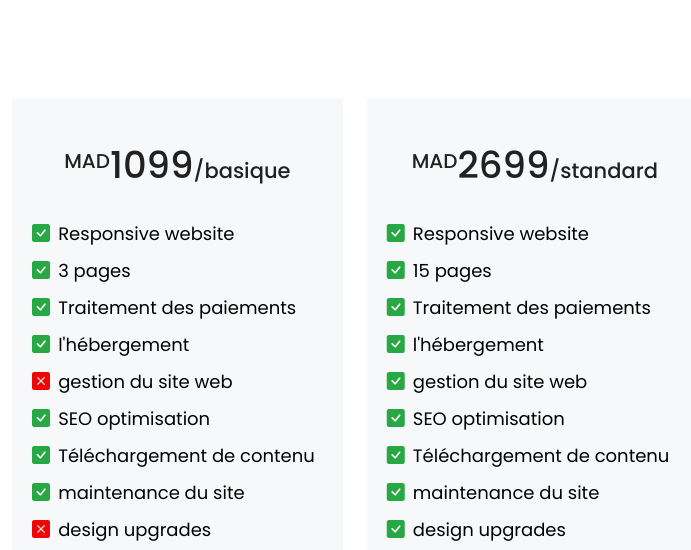
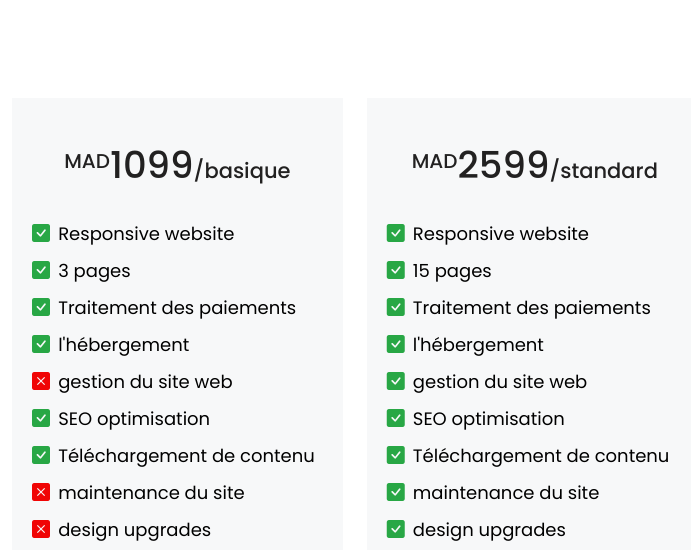
Before and after one commit to elmehditouilc/elmehdio, a plain HTML site: page index.html in a window 1280 px wide. Shown: the part 1760-2310 px from the top of the page, 108-799 px from the left. Drawn offline with nearby package versions, Linux system fonts and the light colour scheme.

Commit message:
Update index.html

```diff
--- a/index.html
+++ b/index.html
@@ -194,11 +194,11 @@
             <li><i class="bi bi-check-square-fill"></i> <g style=" color: black;  font-family: Poppins, sans-serif; font-size: large; ">3 pages</g></li>
             <li><i class="bi bi-check-square-fill"></i> <g style=" color: black;  font-family: Poppins, sans-serif; font-size: large; ">Traitement des paiements</g></li>
             <li><i class="bi bi-check-square-fill"></i> <g style=" color: black;  font-family: Poppins, sans-serif; font-size: large; ">l'hébergement</g></li>
-                        <li><i class="bi bi-x-square-fill" style="color: rgb(240, 5, 5);"></i> <g style=" color: black;  font-family: Poppins, sans-serif; font-size: large; ">gestion du site web</g></li>
+                        <li><i class="bi bi-x-square-fill" style="color: rgb(240, 5, 5);" ></i> <g style=" color: black;  font-family: Poppins, sans-serif; font-size: large; ">gestion du site web</g></li>
             <li><i class="bi bi-check-square-fill"></i> <g style=" color: black;  font-family: Poppins, sans-serif; font-size: large; ">SEO optimisation</g></li>
             <li><i class="bi bi-check-square-fill"></i> <g style=" color: black;  font-family: Poppins, sans-serif; font-size: large; ">Téléchargement de contenu</g></li>
 
-            <li><i class="bi bi-check-square-fill"></i> <g style=" color: black;  font-family: Poppins, sans-serif; font-size: large; ">maintenance du site</g></li>
+            <li><i  class="bi bi-x-square-fill" style="color: rgb(240, 5, 5);"></i> <g style=" color: black;  font-family: Poppins, sans-serif; font-size: large; ">maintenance du site</g></li>
             <li><i class="bi bi-x-square-fill" style="color: rgb(240, 5, 5);"></i> <g style=" color: black;  font-family: Poppins, sans-serif; font-size: large; ">design upgrades</g></li>
             <li><i class="bi bi-check-square-fill"></i> <g style=" color: black;  font-family: Poppins, sans-serif; font-size: large; ">5 jours pour livrer</g></li>
             <div class="section-title" data-aos="fade-up">
@@ -214,7 +214,7 @@
 
             <div class="" data-aos="fade-up">
 
-              <h2 style="text-align: center; font-size: 24px; color: #222121;  font-family: Poppins, sans-serif; padding: 25px; "><g style="font-size: 37px;"><sup style="font-size: 20px;">MAD</sup>2699</g><g style="font-size: 21px;">/standard</g></h2>
+              <h2 style="text-align: center; font-size: 24px; color: #222121;  font-family: Poppins, sans-serif; padding: 25px; "><g style="font-size: 37px;"><sup style="font-size: 20px;">MAD</sup>2599</g><g style="font-size: 21px;">/standard</g></h2>
             </div>
             <li><i class="bi bi-check-square-fill"></i> <g style=" color: black;  font-family: Poppins, sans-serif; font-size: large; ">Responsive website</g></li>
             <li><i class="bi bi-check-square-fill"></i> <g style=" color: black;  font-family: Poppins, sans-serif; font-size: large; ">15 pages</g></li>
```
